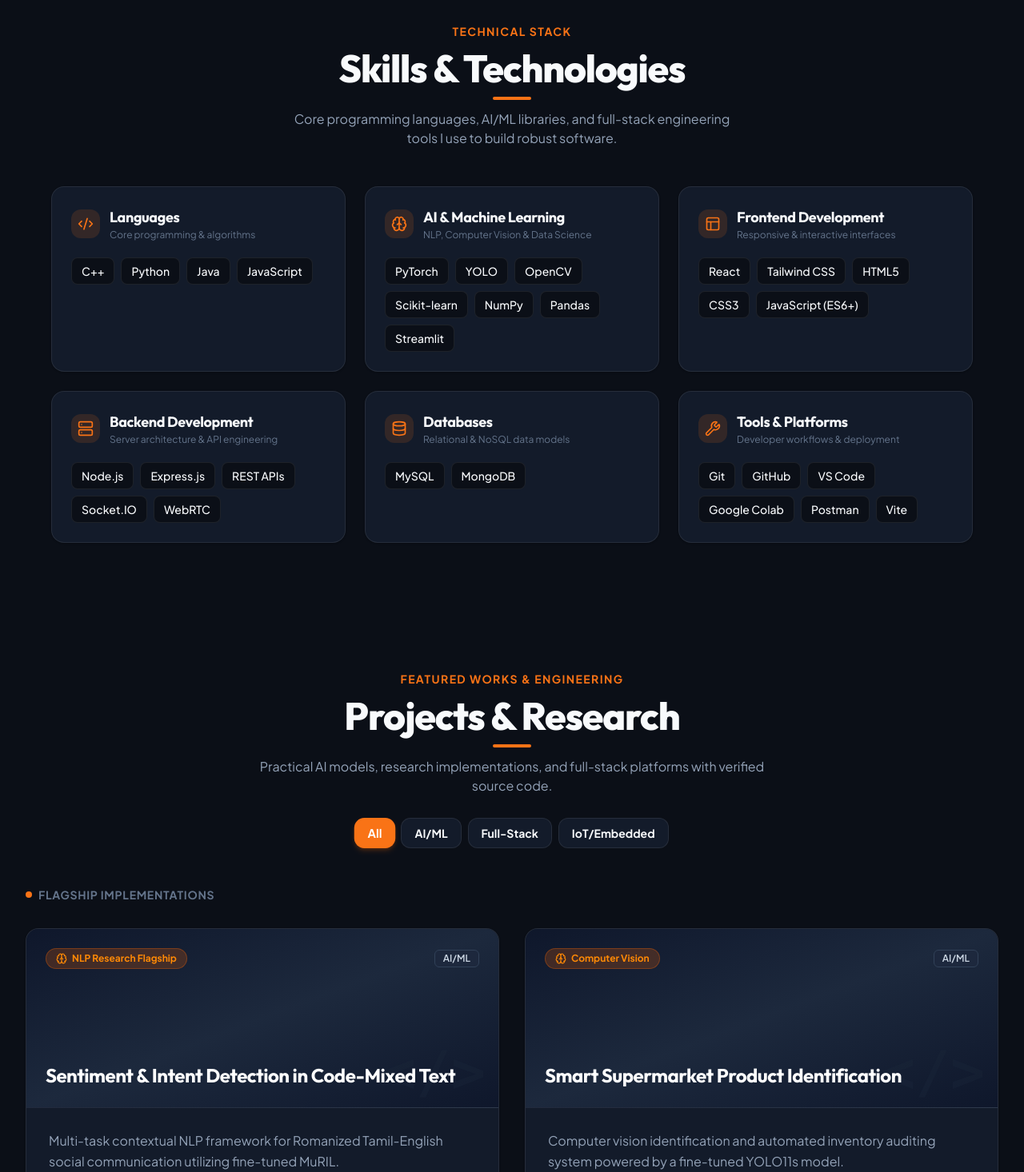
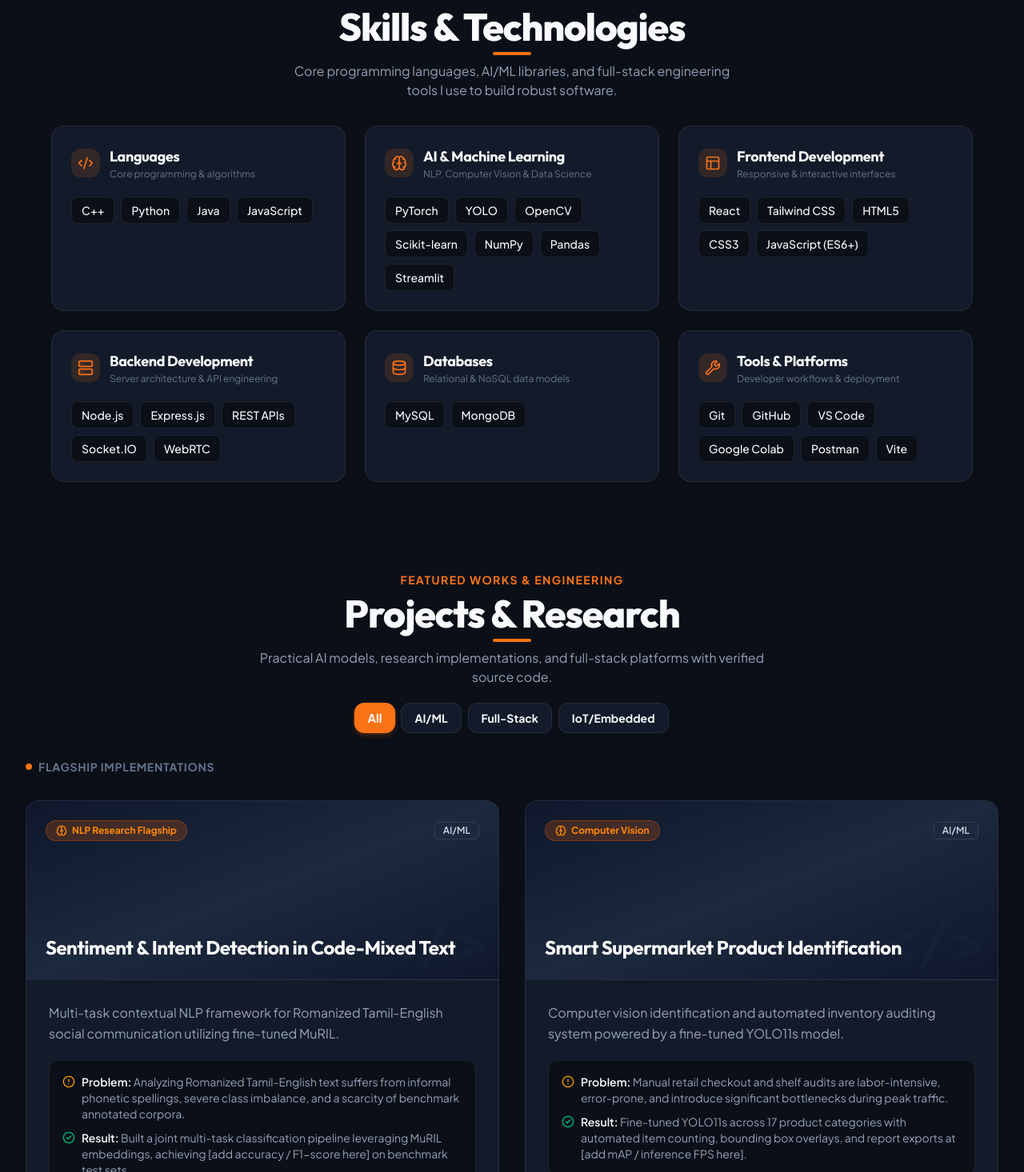
Before and after one commit to JeyakumarRenujan/devportfolio, a React (Vite) app: page / in a window 1280 px wide. Shown: the part 1444-2910 px from the top of the page at 80% size. Built offline with nearby package versions, Linux system fonts and the light colour scheme.

Commit message:
Tighten top gaps across Skills, Projects, Journey, and Contact sections while keeping full font sizes

```diff
--- a/src/components/Contact/Contact.jsx
+++ b/src/components/Contact/Contact.jsx
@@ -63,18 +63,21 @@
         };
 
   return (
-    <section id="contact" className="py-20 px-4 sm:px-6 lg:px-8 bg-[var(--bg)] transition-colors duration-200">
-      <div className="max-w-6xl mx-auto space-y-12">
+    <section
+      id="contact"
+      className="pt-6 sm:pt-8 pb-16 sm:pb-20 px-4 sm:px-6 lg:px-8 bg-[var(--bg)] transition-colors duration-200 scroll-mt-20"
+    >
+      <div className="max-w-6xl mx-auto space-y-6 sm:space-y-8">
         {/* Section Header */}
-        <div className="text-center space-y-3">
+        <div className="text-center space-y-2">
           <p className="text-xs sm:text-sm font-bold tracking-widest uppercase text-[var(--primary)]">
             Get in Touch
           </p>
           <h2 className="text-3xl sm:text-4xl md:text-5xl font-extrabold text-[var(--heading)] tracking-tight">
             Contact & Connect
           </h2>
-          <div className="w-12 h-1 bg-[var(--primary)] mx-auto rounded-full" />
-          <p className="text-sm sm:text-base text-[var(--text)] max-w-xl mx-auto">
+          <div className="w-12 h-1 bg-[var(--primary)] mx-auto rounded-full mt-1.5" />
+          <p className="text-sm sm:text-base text-[var(--text)] max-w-xl mx-auto mt-2">
             Interested in discussing research collaboration, software engineering internships, or junior roles? Drop me a message or connect directly.
           </p>
         </div>
--- a/src/components/Journey/Journey.jsx
+++ b/src/components/Journey/Journey.jsx
@@ -28,18 +28,21 @@
         };
 
   return (
-    <section id="journey" className="py-20 px-4 sm:px-6 lg:px-8 bg-[var(--bg-alt)]/50 transition-colors duration-200">
-      <div className="max-w-4xl mx-auto space-y-12">
+    <section
+      id="journey"
+      className="pt-6 sm:pt-8 pb-16 sm:pb-20 px-4 sm:px-6 lg:px-8 bg-[var(--bg-alt)]/50 transition-colors duration-200 scroll-mt-20"
+    >
+      <div className="max-w-4xl mx-auto space-y-6 sm:space-y-8">
         {/* Section Header */}
-        <div className="text-center space-y-3">
+        <div className="text-center space-y-2">
           <p className="text-xs sm:text-sm font-bold tracking-widest uppercase text-[var(--primary)]">
             Academic & Technical Timeline
           </p>
           <h2 className="text-3xl sm:text-4xl md:text-5xl font-extrabold text-[var(--heading)] tracking-tight">
             Education & Journey
           </h2>
-          <div className="w-12 h-1 bg-[var(--primary)] mx-auto rounded-full" />
-          <p className="text-sm sm:text-base text-[var(--text)] max-w-xl mx-auto">
+          <div className="w-12 h-1 bg-[var(--primary)] mx-auto rounded-full mt-1.5" />
+          <p className="text-sm sm:text-base text-[var(--text)] max-w-xl mx-auto mt-2">
             My university degree path, active research investigations, and practical engineering milestones.
           </p>
         </div>
--- a/src/components/Projects/Projects.jsx
+++ b/src/components/Projects/Projects.jsx
@@ -65,23 +65,26 @@
         };
 
   return (
-    <section id="projects" className="py-20 px-4 sm:px-6 lg:px-8 bg-[var(--bg)] transition-colors duration-200">
-      <div className="max-w-7xl mx-auto space-y-12">
+    <section
+      id="projects"
+      className="pt-6 sm:pt-8 pb-16 sm:pb-20 px-4 sm:px-6 lg:px-8 bg-[var(--bg)] transition-colors duration-200 scroll-mt-20"
+    >
+      <div className="max-w-7xl mx-auto space-y-6 sm:space-y-8">
         {/* Section Header */}
-        <div className="text-center space-y-3">
+        <div className="text-center space-y-2">
           <p className="text-xs sm:text-sm font-bold tracking-widest uppercase text-[var(--primary)]">
             Featured Works & Engineering
           </p>
           <h2 className="text-3xl sm:text-4xl md:text-5xl font-extrabold text-[var(--heading)] tracking-tight">
             Projects & Research
           </h2>
-          <div className="w-12 h-1 bg-[var(--primary)] mx-auto rounded-full" />
-          <p className="text-sm sm:text-base text-[var(--text)] max-w-2xl mx-auto">
+          <div className="w-12 h-1 bg-[var(--primary)] mx-auto rounded-full mt-1.5" />
+          <p className="text-sm sm:text-base text-[var(--text)] max-w-2xl mx-auto mt-2">
             Practical AI models, research implementations, and full-stack platforms with verified source code.
           </p>
 
           {/* Category Filter Tabs */}
-          <div className="flex flex-wrap items-center justify-center gap-2 pt-4">
+          <div className="flex flex-wrap items-center justify-center gap-2 pt-3">
             {categories.map((cat) => {
               const isSelected = selectedCategory === cat;
               return (
--- a/src/components/Skills/Skills.jsx
+++ b/src/components/Skills/Skills.jsx
@@ -18,25 +18,28 @@
     shouldReduceMotion
       ? {}
       : {
-          initial: { opacity: 0.9, y: 15 },
+          initial: { opacity: 0.95, y: 15 },
           whileInView: { opacity: 1, y: 0 },
           viewport: { once: true },
           transition: { duration: 0.4, delay },
         };
 
   return (
-    <section id="skills" className="py-20 px-4 sm:px-6 lg:px-8 bg-[var(--bg)] transition-colors duration-200">
-      <div className="max-w-6xl mx-auto space-y-12">
+    <section
+      id="skills"
+      className="pt-6 sm:pt-8 pb-16 sm:pb-20 px-4 sm:px-6 lg:px-8 bg-[var(--bg)] transition-colors duration-200 scroll-mt-20"
+    >
+      <div className="max-w-6xl mx-auto space-y-6 sm:space-y-8">
         {/* Section Header */}
-        <div className="text-center space-y-3">
+        <div className="text-center space-y-2">
           <p className="text-xs sm:text-sm font-bold tracking-widest uppercase text-[var(--primary)]">
             Technical Stack
           </p>
           <h2 className="text-3xl sm:text-4xl md:text-5xl font-extrabold text-[var(--heading)] tracking-tight">
             Skills & Technologies
           </h2>
-          <div className="w-12 h-1 bg-[var(--primary)] mx-auto rounded-full" />
-          <p className="text-sm sm:text-base text-[var(--text)] max-w-xl mx-auto">
+          <div className="w-12 h-1 bg-[var(--primary)] mx-auto rounded-full mt-1.5" />
+          <p className="text-sm sm:text-base text-[var(--text)] max-w-xl mx-auto mt-2">
             Core programming languages, AI/ML libraries, and full-stack engineering tools I use to build robust software.
           </p>
         </div>
```
